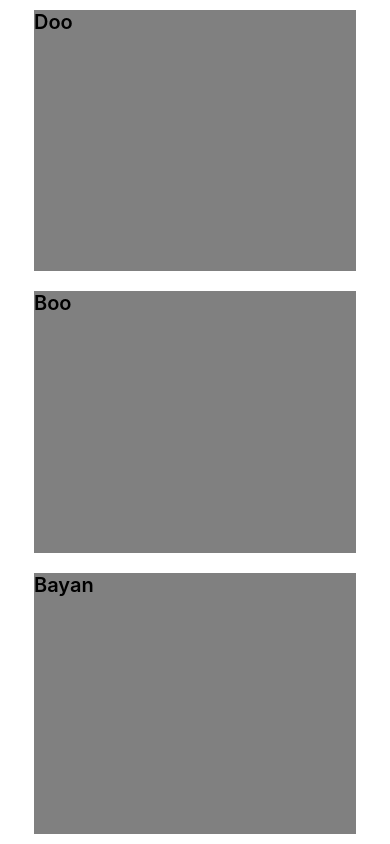
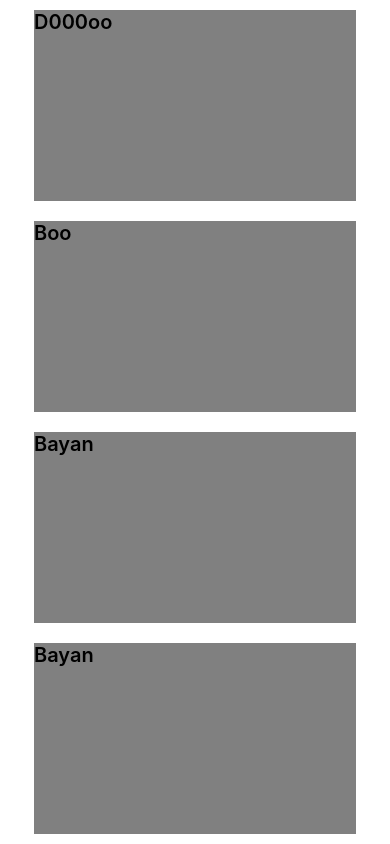
Before and after one commit to Wish0110/React_Native_Math_Game, a React Native app: screen / in a window 390 px wide. Built offline with nearby package versions, Linux system fonts and the light colour scheme.

Commit message:
initial commit

```diff
--- a/App.tsx
+++ b/App.tsx
@@ -8,8 +8,9 @@ import {
 const App = () => {
   return (
     <View style={styles.sectionContainer}>
-      <Text style={[styles.sectionTitle, {flex:1}]}>Doo</Text>
+      <Text style={[styles.sectionTitle, {flex:1}]}>D000oo</Text>
       <Text style={[styles.sectionTitle, {flex:1}]}>Boo</Text>
+      <Text style={[styles.sectionTitle, {flex:1}]}>Bayan</Text>
       <Text style={[styles.sectionTitle, {flex:1}]}>Bayan</Text>
     </View>
   );
--- /dev/null
+++ b/src/components/App.js
@@ -0,0 +1 @@
+import React from 'react';
```
